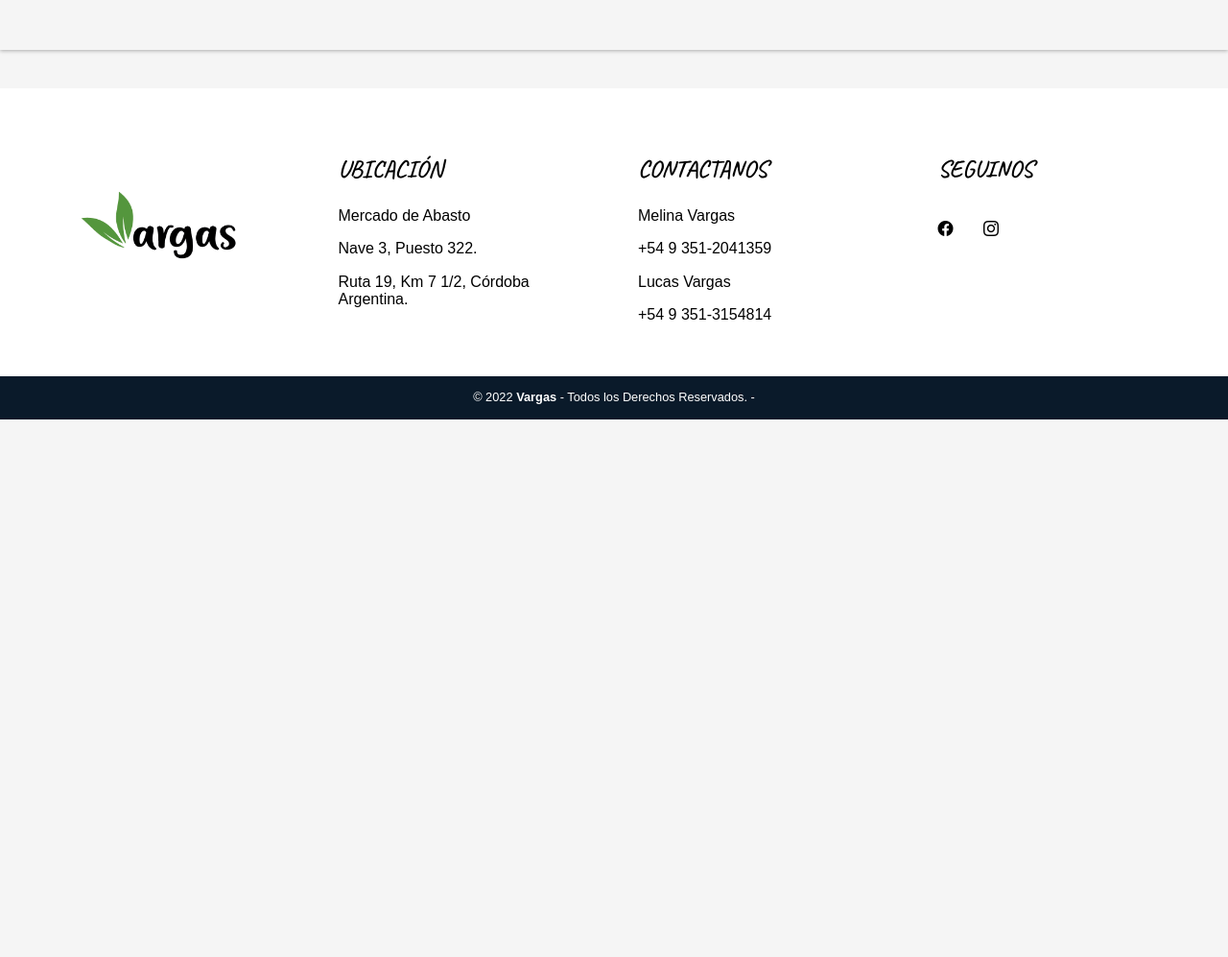
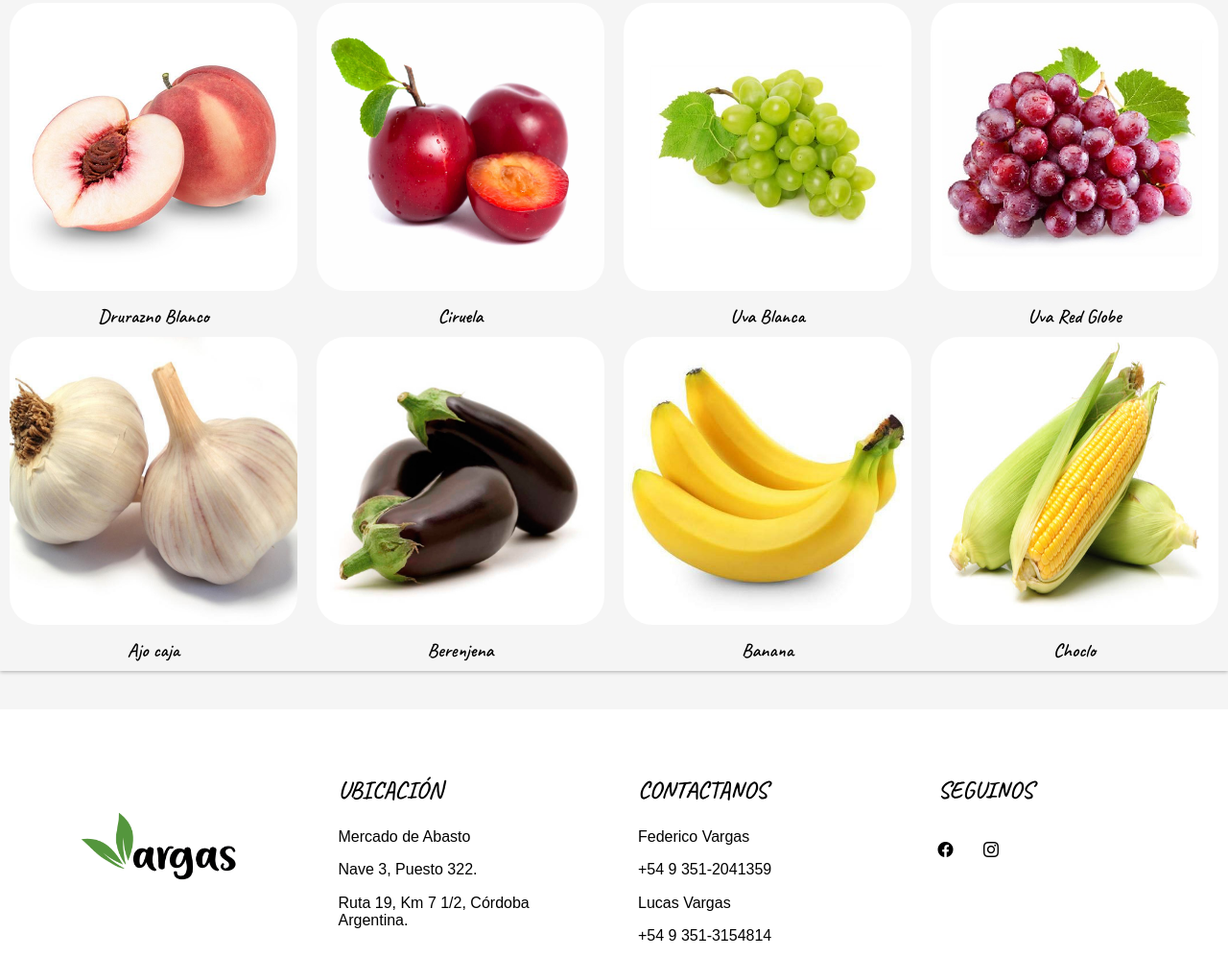
Before and after one commit to fedevargas110/WebPage-Vargas, a plain HTML site: page productos.html in a window 1280 px wide. Shown: the part 1278-2275 px from the top of the page at 96% size. Before the commit the page ends 1715 px from the top, so only its background shows below. Drawn offline with nearby package versions, Linux system fonts and the light colour scheme; a web font is replaced by a local one.

Commit message:
añadiendo productos

```diff
--- a/css/productos.css
+++ b/css/productos.css
@@ -69,7 +69,7 @@ body {
     text-align: center;
     background-color: var(--blacno-claro);
     box-shadow: 0 1px 4px rgba(0, 0, 0, 0.3);
-    height: 120rem;
+    height: auto;
 }
 
 .titulo-fotos {
--- a/productos.html
+++ b/productos.html
@@ -146,6 +146,86 @@
           </div>
         </a>
       </div>
+
+      <div class="producto">
+        <a class="producto__enlace" href="#">
+          <img class="producto__imagen" src="photos/productos/13.jpg" alt="imagen producto">
+          <div class="producto__informacion">
+            <p class="producto__nombre">Drurazno Blanco</p>
+            <!--<p class="producto__precio">$200</p>-->
+          </div>
+        </a>
+      </div>
+
+      <div class="producto">
+        <a class="producto__enlace" href="#">
+          <img class="producto__imagen" src="photos/productos/14.jpg" alt="imagen producto">
+          <div class="producto__informacion">
+            <p class="producto__nombre">Ciruela</p>
+            <!--<p class="producto__precio">$200</p>-->
+          </div>
+        </a>
+      </div>
+
+      <div class="producto">
+        <a class="producto__enlace" href="#">
+          <img class="producto__imagen" src="photos/productos/15.jpg" alt="imagen producto">
+          <div class="producto__informacion">
+            <p class="producto__nombre">Uva Blanca</p>
+            <!--<p class="producto__precio">$200</p>-->
+          </div>
+        </a>
+      </div>
+
+      <div class="producto">
+        <a class="producto__enlace" href="#">
+          <img class="producto__imagen" src="photos/productos/16.jpg" alt="imagen producto">
+          <div class="producto__informacion">
+            <p class="producto__nombre">Uva Red Globe</p>
+            <!--<p class="producto__precio">$200</p>-->
+          </div>
+        </a>
+      </div>
+
+      <div class="producto">
+        <a class="producto__enlace" href="#">
+          <img class="producto__imagen" src="photos/productos/17.jpg" alt="imagen producto">
+          <div class="producto__informacion">
+            <p class="producto__nombre">Ajo caja</p>
+            <!--<p class="producto__precio">$200</p>-->
+          </div>
+        </a>
+      </div>
+
+      <div class="producto">
+        <a class="producto__enlace" href="#">
+          <img class="producto__imagen" src="photos/productos/18.jpg" alt="imagen producto">
+          <div class="producto__informacion">
+            <p class="producto__nombre">Berenjena</p>
+            <!--<p class="producto__precio">$200</p>-->
+          </div>
+        </a>
+      </div>
+
+      <div class="producto">
+        <a class="producto__enlace" href="#">
+          <img class="producto__imagen" src="photos/productos/19.jpg" alt="imagen producto">
+          <div class="producto__informacion">
+            <p class="producto__nombre">Banana</p>
+            <!--<p class="producto__precio">$200</p>-->
+          </div>
+        </a>
+      </div>
+
+      <div class="producto">
+        <a class="producto__enlace" href="#">
+          <img class="producto__imagen" src="photos/productos/20.jpg" alt="imagen producto">
+          <div class="producto__informacion">
+            <p class="producto__nombre">Choclo</p>
+            <!--<p class="producto__precio">$200</p>-->
+          </div>
+        </a>
+      </div>
     </div>
   </section>
 
@@ -165,7 +245,7 @@
       <div class="box-3">
         <h3>CONTACTANOS</h3>
         <div class="space-contact-num"></div>
-        <p>Melina Vargas</p>
+        <p>Federico Vargas</p>
         <p>+54 9 351-2041359</p>
         <div class="space-contact-num"></div>
         <p>Lucas Vargas</p>
```
Also changed, not shown: historia.html (+2 -2 lines), index.html (+2 -2 lines), photos/productos/13.jpg (added), photos/productos/14.jpg (added), photos/productos/15.jpg (added), photos/productos/16.jpg (added), photos/productos/17.jpg (added), photos/productos/18.jpg (added), photos/productos/19.jpg (added), photos/productos/20.jpg (added).
